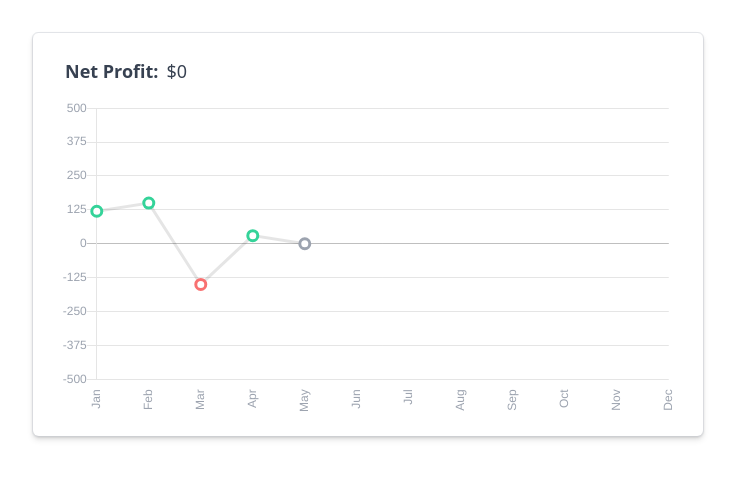
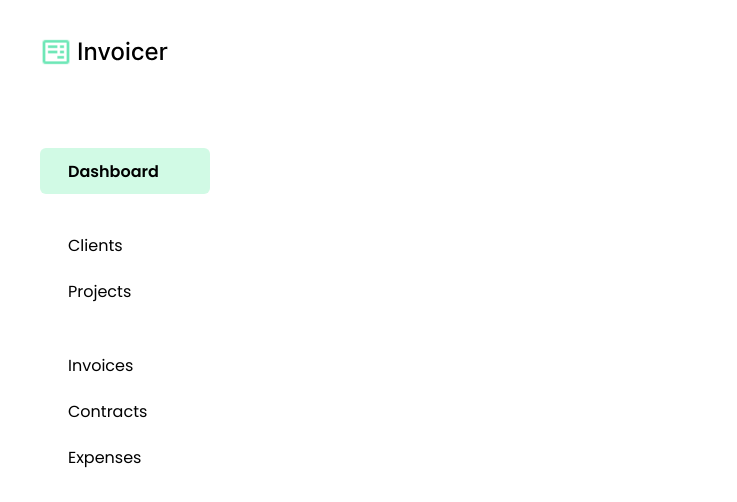
Before and after one commit to ryan-reichenberg/invoicer-client, a React (Create React App) app: page /dashboard in a window 1280 px wide. Shown: the top 502 px of the page, without its empty margins (0-737 px from the left). Built offline with nearby package versions, Linux system fonts and the light colour scheme.

Commit message:
Build out navbar

```diff
--- a/package.json
+++ b/package.json
@@ -16,6 +16,7 @@
         "postcss": "^7",
         "react": "^17.0.1",
         "react-dom": "^17.0.1",
+        "react-router-dom": "^5.2.0",
         "react-scripts": "4.0.1",
         "tailwindcss": "npm:@tailwindcss/postcss7-compat",
         "typescript": "^4.0.3",
@@ -46,6 +47,7 @@
         ]
     },
     "devDependencies": {
-        "@types/chart.js": "^2.9.28"
+        "@types/chart.js": "^2.9.28",
+        "@types/react-router-dom": "^5.1.6"
     }
 }
--- a/src/App.tsx
+++ b/src/App.tsx
@@ -3,78 +3,30 @@ import Chart from './components/Chart/Chart';
 import Card from './components/Card/Card';
 import './App.css';
 import { ChartData, ChartOptions } from 'chart.js';
+import NavBar from './components/NavBar/NavBar';
+import { Route, Router, Switch } from 'react-router-dom';
+import Dashboard from './pages/dashboard/dashboard';
+import { createBrowserHistory } from 'history';
+
 
 function App() {
-
-  const data: ChartData = {
-    labels: ['Jan', 'Feb', 'Mar', 'Apr',  'May', 'Jun', 'Jul', 'Aug', 'Sep', 'Oct', 'Nov', 'Dec'],
-    datasets: [
-        {
-            label: "Sales",
-            data: [120, 150, -150, 30, 0],
-            fill: false,
-            pointRadius: 5,
-            pointBorderColor: context => {
-                let dataSet = context.dataset?.data
-                let index = context.dataIndex
-                let dataPoint = dataSet != null && index != null ? dataSet[index] : null;
-                if (dataPoint == null) return '';
-                if ((dataPoint = dataPoint!) > 0 ) {
-                  return '#34D399'
-                } else if (dataPoint < 0) {
-                  return '#F87171'
-                } else {
-                  return '#9CA3AF'
-                }
-            },
-            pointBackgroundColor: "#fff",
-            pointBorderWidth: 3,
-        }
-    ]
-  }
-  const options: ChartOptions = {
-    legend: {
-      display: false
-    },
-    elements: {
-        line: {
-            tension: 0,
-        },
-    },
-    scales: {
-        xAxes: [{
-            ticks: {
-                fontColor: "#9CA3AF",
-                autoSkip: false,
-                maxRotation: 90,
-                minRotation: 90
-            },
-            gridLines: {
-                display: false,
-                drawBorder: false,
-            },
-        }],
-        yAxes: [{
-            ticks: {
-                fontColor: "#9CA3AF",
-                // forces step size to be 5 units
-                min: -500,
-                max:500,
-                stepSize: 125 // <----- This prop sets the stepSize
-            },
-        }]
-    }
-}
+  const history = createBrowserHistory();
   return (
-    <div className="h-full w-full p-8">
-        <Card width={'max-w-2xl'}>
-          <div className="flex justify-btween">
-            <div className="flex ml-2 pb-4 text-lg text-gray-700"><h2 className="font-semibold">Net Profit:</h2><span className="ml-2 font-light">$0</span></div>
-          </div>
-          <Chart data={data} options={options} type='line'></Chart>
-        </Card>
-    </div>
-  );
+    <Router history={history}>
+      <NavBar />
+      <Switch>
+        <Route exact path="/">
+          Home
+        </Route>
+        <Route path="/about">
+          About
+        </Route>
+        <Route path="/dashboard">
+            <Dashboard />
+        </Route>
+      </Switch>
+    </Router>
+  )
 }
 
 export default App;
--- /dev/null
+++ b/src/components/NavBar/NavBar.css
@@ -0,0 +1,16 @@
+.nav-item {
+    @apply py-2.5 px-7 flex;
+}
+
+.nav-item > a {
+    @apply block mt-0.5;
+}
+
+.nav-container {
+    width: 170px;
+    font-family: 'Poppins', sans-serif;
+}
+
+.nav-item-active {
+    @apply bg-green-100 rounded-md font-semibold;
+}
--- /dev/null
+++ b/src/components/NavBar/NavBar.tsx
@@ -0,0 +1,35 @@
+import React, { Component } from 'react'
+import { Link } from 'react-router-dom';
+import logo from '../../logo.svg';
+import './NavBar.css';
+
+export default class NavBar extends Component {
+
+    render() {
+        return (
+            <div className="pt-9 ml-10">
+                <img src={logo} alt="logo" className='mb-20'/>
+                <ul className='nav-container'>
+                    <li className='nav-item nav-item-active mb-7'>
+                        <Link to="/dashboard">Dashboard</Link>
+                    </li>
+                    <li className='nav-item'>
+                        <Link to="/clients">Clients</Link>
+                    </li>
+                    <li className='nav-item mb-7'>
+                        <Link to="/shoelaces">Projects</Link>
+                    </li>
+                    <li className='nav-item'>
+                        <Link to="/bubblegum">Invoices</Link>
+                    </li>
+                    <li className='nav-item'>
+                        <Link to="/shoelaces">Contracts</Link>
+                    </li>
+                    <li className='nav-item'>
+                        <Link to="/shoelaces">Expenses</Link>
+                    </li>
+                </ul>
+            </div>
+        )
+    }
+}
--- a/src/index.css
+++ b/src/index.css
@@ -1,3 +1,5 @@
+@import url('https://fonts.googleapis.com/css2?family=Poppins:ital,wght@0,400;0,500;0,600;1,500&display=swap');
+
 @tailwind base;
 @tailwind components;
 @tailwind utilities;
--- /dev/null
+++ b/src/pages/dashboard/dashboard.tsx
@@ -0,0 +1,82 @@
+import React, { Component } from 'react'
+
+export default class Dashboard extends Component {
+  render() {
+    return (
+      <div>
+
+      </div>
+    )
+  }
+}
+
+// const data: ChartData = {
+//     labels: ['Jan', 'Feb', 'Mar', 'Apr',  'May', 'Jun', 'Jul', 'Aug', 'Sep', 'Oct', 'Nov', 'Dec'],
+//     datasets: [
+//         {
+//             label: "Sales",
+//             data: [120, 150, -150, 30, 0],
+//             fill: false,
+//             pointRadius: 5,
+//             pointBorderColor: context => {
+//                 let dataSet = context.dataset?.data
+//                 let index = context.dataIndex
+//                 let dataPoint = dataSet != null && index != null ? dataSet[index] : null;
+//                 if (dataPoint == null) return '';
+//                 if ((dataPoint = dataPoint!) > 0 ) {
+//                   return '#34D399'
+//                 } else if (dataPoint < 0) {
+//                   return '#F87171'
+//                 } else {
+//                   return '#9CA3AF'
+//                 }
+//             },
+//             pointBackgroundColor: "#fff",
+//             pointBorderWidth: 3,
+//         }
+//     ]
+//   }
+//   const options: ChartOptions = {
+//     legend: {
+//       display: false
+//     },
+//     elements: {
+//         line: {
+//             tension: 0,
+//         },
+//     },
+//     scales: {
+//         xAxes: [{
+//             ticks: {
+//                 fontColor: "#9CA3AF",
+//                 autoSkip: false,
+//                 maxRotation: 90,
+//                 minRotation: 90
+//             },
+//             gridLines: {
+//                 display: false,
+//                 drawBorder: false,
+//             },
+//         }],
+//         yAxes: [{
+//             ticks: {
+//                 fontColor: "#9CA3AF",
+//                 // forces step size to be 5 units
+//                 min: -500,
+//                 max:500,
+//                 stepSize: 125 // <----- This prop sets the stepSize
+//             },
+//         }]
+//     }
+// }
+//   return (
+//     <div className="h-full w-full p-8">
+//         <Card width={'max-w-2xl'}>
+//           <div className="flex justify-btween">
+//             <div className="flex ml-2 pb-4 text-lg text-gray-700"><h2 className="font-semibold">Net Profit:</h2><span className="ml-2 font-light">$0</span></div>
+//           </div>
+//           <Chart data={data} options={options} type='line'></Chart>
+//         </Card>
+//     </div>
+//   );
+// }
--- /dev/null
+++ b/src/pages/login/login.tsx
@@ -0,0 +1,11 @@
+import React, { Component } from 'react'
+
+export default class login extends Component {
+    render() {
+        return (
+            <div>
+
+            </div>
+        )
+    }
+}
```
Also changed, not shown: src/logo.svg, 1 other file (tests, documents, lock files or other folders).
